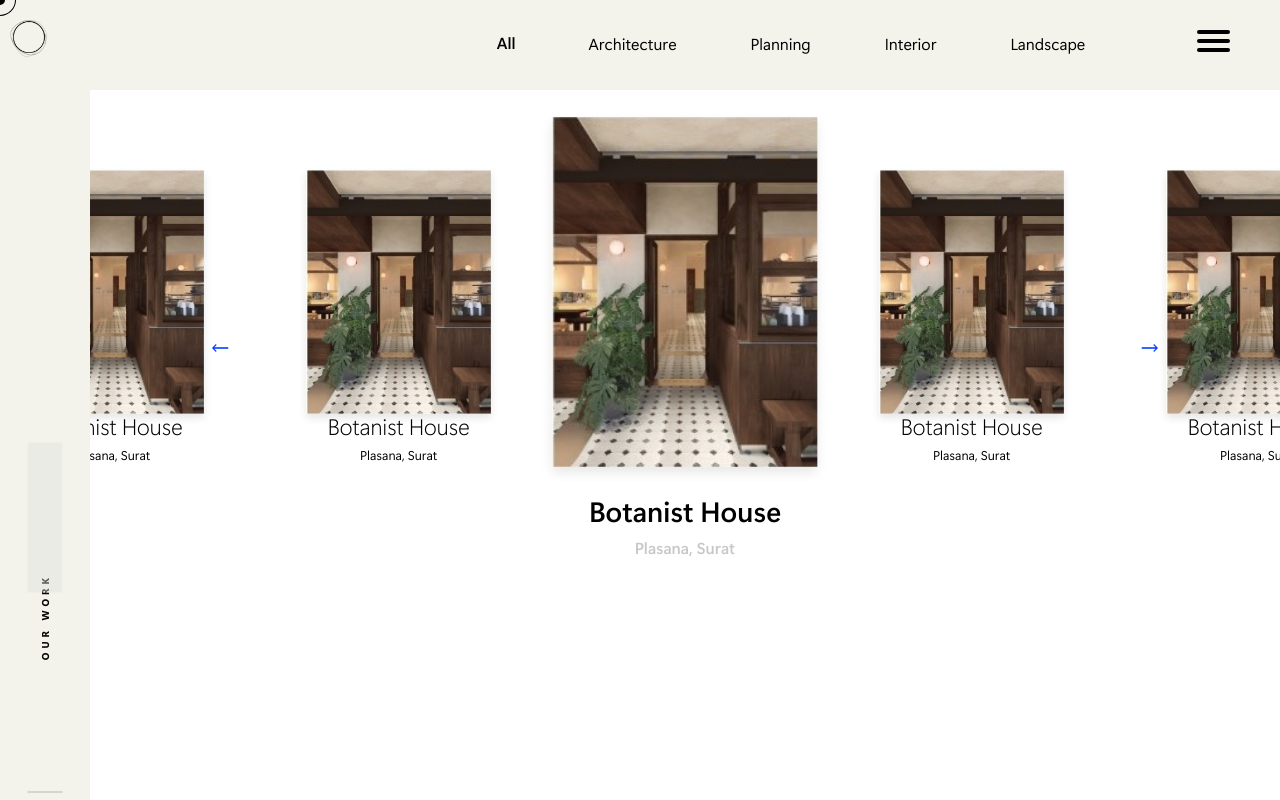
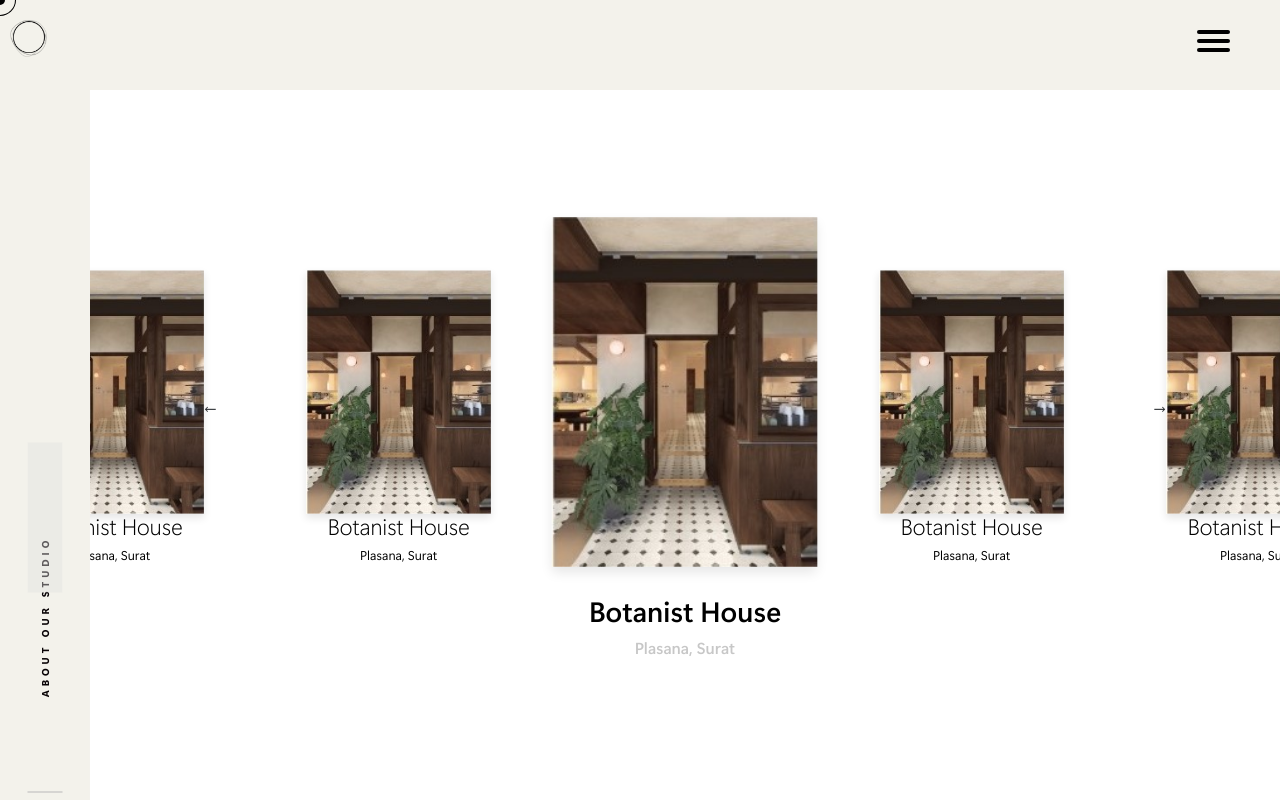
Before and after one commit to hardiksorthiya/new-studeio-figment, a plain HTML site: page work.html in a window 1280 px wide. Drawn offline with nearby package versions, Linux system fonts and the light colour scheme.

Commit message:
work done

```diff
--- a/css/style.css
+++ b/css/style.css
@@ -1213,3 +1213,6 @@ section.heading-work-hp h2 {
 .logo a:hover:after {
   left: 20%;
 }
+section.portfolio-slider {
+  margin-top: 100px;
+}
--- a/work.html
+++ b/work.html
@@ -4,57 +4,33 @@
 <head>
     <meta charset="UTF-8">
     <meta name="viewport" content="width=device-width, initial-scale=1.0">
-    <title>Our Work Studio Figment</title>
+    <title>Our Work - Studio Figment</title>
+    <!-- css -->
     <link rel="stylesheet" href="css/bootstrap.min.css">
     <link rel="stylesheet" href="css/style.css">
+    <link rel="stylesheet" href="https://cdnjs.cloudflare.com/ajax/libs/font-awesome/6.5.2/css/all.min.css">
+    <!-- js -->
     <link rel="stylesheet" href="js/jquery-3.7.1.min.js">
+    <!-- fevicon -->
+    <link rel="shortcut icon" href="images/logo_fevicon.svg">
+    <!-- script -->
     <script src="js/bootstrap.bundle.min.js"></script>
-    <link rel="stylesheet" href="https://cdnjs.cloudflare.com/ajax/libs/font-awesome/6.5.2/css/all.min.css">
-    <link rel="apple-touch-icon" type="image/png"
-        href="https://cpwebassets.codepen.io/assets/favicon/apple-touch-icon-5ae1a0698dcc2402e9712f7d01ed509a57814f994c660df9f7a952f3060705ee.png">
-
-    <meta name="apple-mobile-web-app-title" content="Studio Figment">
-
-    <link rel="shortcut icon" type="image/x-icon"
-        href="https://cpwebassets.codepen.io/assets/favicon/favicon-aec34940fbc1a6e787974dcd360f2c6b63348d4b1f4e06c77743096d55480f33.ico">
-
-    <link rel="mask-icon" type="image/x-icon"
-        href="https://cpwebassets.codepen.io/assets/favicon/logo-pin-b4b4269c16397ad2f0f7a01bcdf513a1994f4c94b8af2f191c09eb0d601762b1.svg"
-        color="#111">
+    <!-- animation css and script -->
+    <link href="https://unpkg.com/aos@2.3.1/dist/aos.css" rel="stylesheet">
+    <script src="https://unpkg.com/aos@2.3.1/dist/aos.js"></script>
+    <!-- owl carousel -->
     <link rel="stylesheet"
-        href="https://cdnjs.cloudflare.com/ajax/libs/OwlCarousel2/2.0.0-beta.3/assets/owl.carousel.css">
-
+        href="https://cdnjs.cloudflare.com/ajax/libs/OwlCarousel2/2.0.0-beta.3/assets/owl.carousel.css" />
 </head>
 
 <body>
     <!-- cursor -->
     <div id="cursor"></div>
     <div id="cursor-border"></div>
-    <!-- <input type="button" value="Hover Me!" data-cursor="pointer">
-     <input type="button" value=":-D" data-cursor="pointer2"> -->
-    <!-- header -->
+    <!-- navigation -->
     <nav role='navigation'>
         <div class="logo">
             <a href="/" data-cursor="pointer2"><img src="images/logo.webp" alt="Studio Figment"></a>
-        </div>
-        <div class="hp-work-tab">
-            <ul class="nav nav-tabs" role="tablist">
-                <li class="nav-item" data-cursor="pointer2" role="presentation">
-                  <a class="nav-link active" data-bs-toggle="tab" href="#home" aria-selected="true" role="tab">All</a>
-                </li>
-                <li class="nav-item" data-cursor="pointer2" role="presentation">
-                  <a class="nav-link" data-bs-toggle="tab" href="#achitecture" aria-selected="false" tabindex="-1" role="tab">Architecture</a>
-                </li>
-                <li class="nav-item" data-cursor="pointer2" role="presentation">
-                  <a class="nav-link" data-bs-toggle="tab" href="#planning" aria-selected="false" tabindex="-1" role="tab">Planning</a>
-                </li>
-                <li class="nav-item" data-cursor="pointer2" role="presentation">
-                  <a class="nav-link" data-bs-toggle="tab" href="#interior" aria-selected="false" tabindex="-1" role="tab">Interior</a>
-                </li>
-                <li class="nav-item" data-cursor="pointer2" role="presentation">
-                  <a class="nav-link" data-bs-toggle="tab" href="#landscape" aria-selected="false" tabindex="-1" role="tab">Landscape</a>
-                </li>
-              </ul>
         </div>
         <div id="menuToggle" class="menu" data-cursor="pointer2">
             <input class="humburger" type="checkbox" />
@@ -83,32 +59,19 @@
 
             </ul>
         </div>
-
     </nav>
-
     <!-- left panel -->
     <div class="left-panel">
-        <div class="horizonral-subtitle"><span><strong>Our Work</strong></span></div>
+        <div class="horizonral-subtitle"><span><strong>About Our Studio</strong></span></div>
     </div>
 
     <div id="wrapper" style="overflow: hidden;background: white;">
         <div class="content">
-            <!-- <section class="heading-work-hp">
-                <div class="container">
-                    <div class="row">
-                        <h2>Our Work</h2>
-                    </div>
-                </div>
-            </section> -->
             <style>
-
                 .owl-item .item {
                     transform: translate3d(0, 0, 0);
-  /* DO NOT REMEMBER WHERE TU PUT THIS, SEARCH FOR 3D ACCELERATION */
                     margin: 50px 0;
-  /* OVERWRITE PLUGIN MARGIN */
                 }
-
                 .screenshot_slider .owl-item .item img {
                     -webkit-transition: 0.3s;
                     -webkit-box-shadow: 0 5px 10px 0 rgba(0, 0, 0, 0.1);
@@ -119,26 +82,15 @@
                     -ms-transform: scale(0.8);
                     transform: scale(0.8);
                 }
-
                 .screenshot_slider .owl-item.center .item img {
                     -webkit-transform: scale(1.15);
                     -ms-transform: scale(1.15);
                     transform: scale(1.15);
                 }
-
-.screenshot_slider .owl-nav {
-  text-align: center;
-}
-
-.screenshot_slider .owl-nav button {
-  font-size: 24px !important;
-  margin: 10px;
-  color: #033aff !important;
-}
             </style>
-
-
-            <section class="portfolio-slider">
+            <section class="portfolio-slider" data-aos="fade-right"
+            data-aos-offset="300"
+            data-aos-easing="ease-in-sine">
                 <div id="myTabContent" class="tab-content">
                     <div class="tab-pane fade show active" id="home" role="tabpanel">
                         <section class="portfolio-slider">
@@ -414,16 +366,19 @@
         </div>
     </div>
 
-
+    <!-- script -->
+    <script>
+        AOS.init({
+            duration: 1200,
+        })
+    </script>
     <script src="https://cdnjs.cloudflare.com/ajax/libs/Swiper/4.5.1/js/swiper.min.js"></script>
     <script src="https://cdnjs.cloudflare.com/ajax/libs/jquery/3.4.1/jquery.min.js"></script>
+    <script src="js/script.js"></script>
     <script src="js/popper.min.js"></script>
     <script src="js/bootstrap.min.js"></script>
-    <script src="js/script.js"></script>
     <script src="https://code.jquery.com/jquery-1.11.1.min.js"></script>
     <script src="https://cdnjs.cloudflare.com/ajax/libs/OwlCarousel2/2.0.0-beta.3/owl.carousel.js"></script>
-
-
     <script>
         var owl = $('.screenshot_slider').owlCarousel({
             loop: true,
```
Lines whose indentation alone changed are shown as unchanged.
